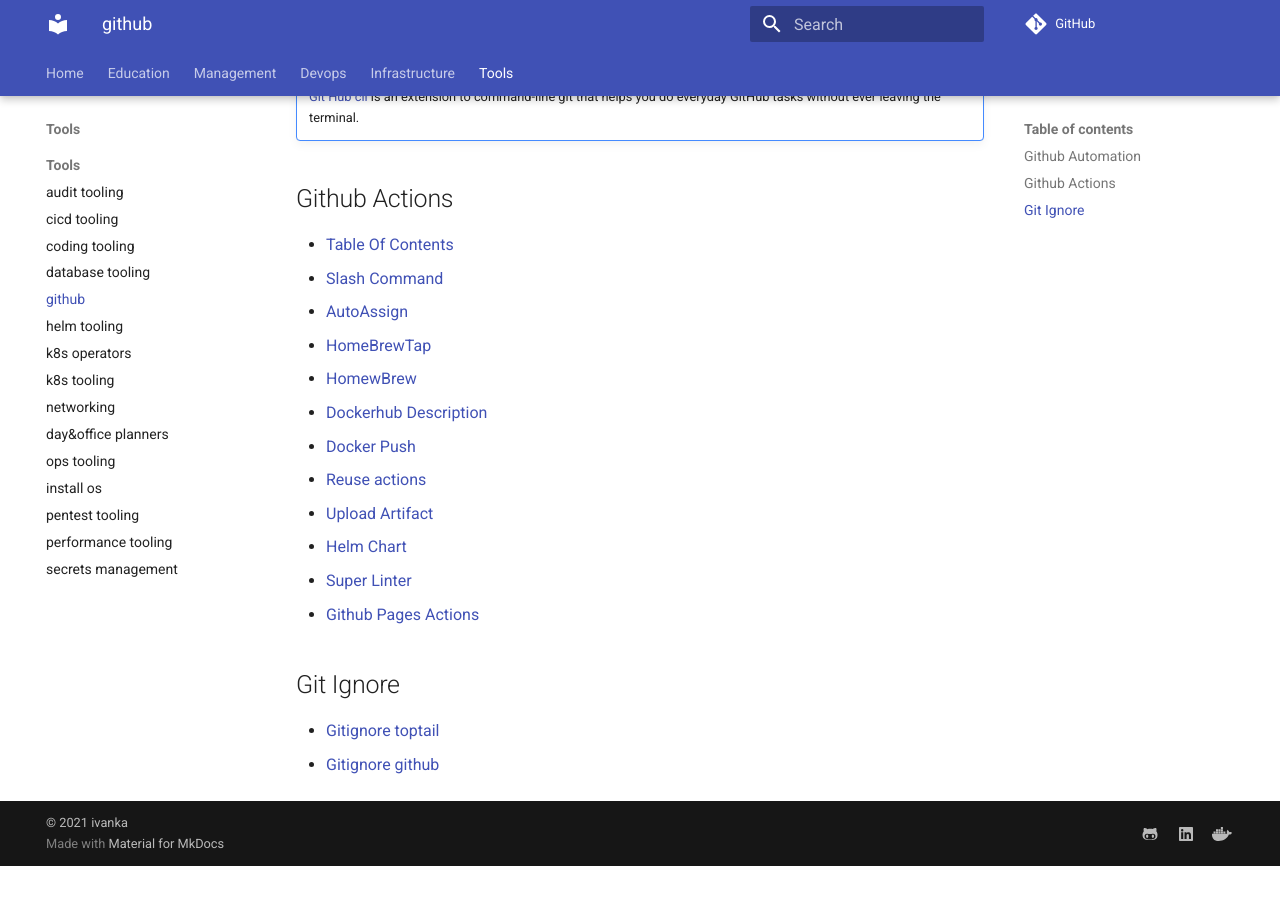
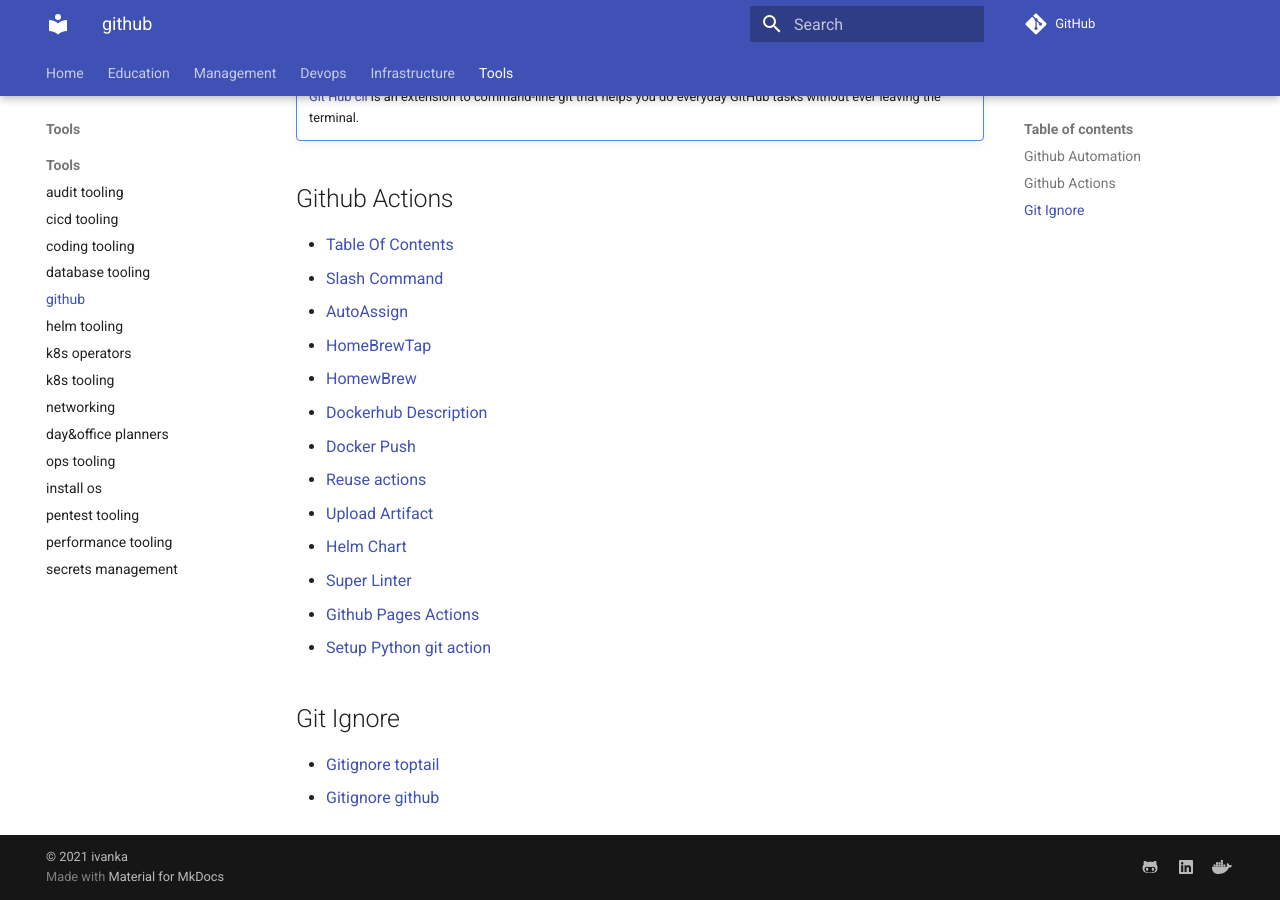
Before and after one commit to ivankatliarchuk/knowledge-base, an MkDocs documentation site: the page built from docs/tools/github.md, in a window 1280 px wide and 900 px high, scrolled down 577 px. Built offline with MkDocs 1.6.1 and Material for MkDocs 9.7.7, drawn with Linux system fonts in a browser that asks for light colours; comment, search, counter and statistics services are not loaded; before the commit the page ends 1443 px from its top, so only the background shows below that.

```diff
--- a/docs/tools/github.md
+++ b/docs/tools/github.md
@@ -39,6 +39,7 @@
 - [Helm Chart](https://github.com/helm/charts-repo-actions-demo/)
 - [Super Linter](https://github.com/github/super-linter)
 - [Github Pages Actions](https://github.com/peaceiris/actions-gh-pages.git)
+- [Setup Python git action](https://github.com/actions/setup-python)
 
 ## Git Ignore
 
```
Also changed, not shown: 1 other file.
